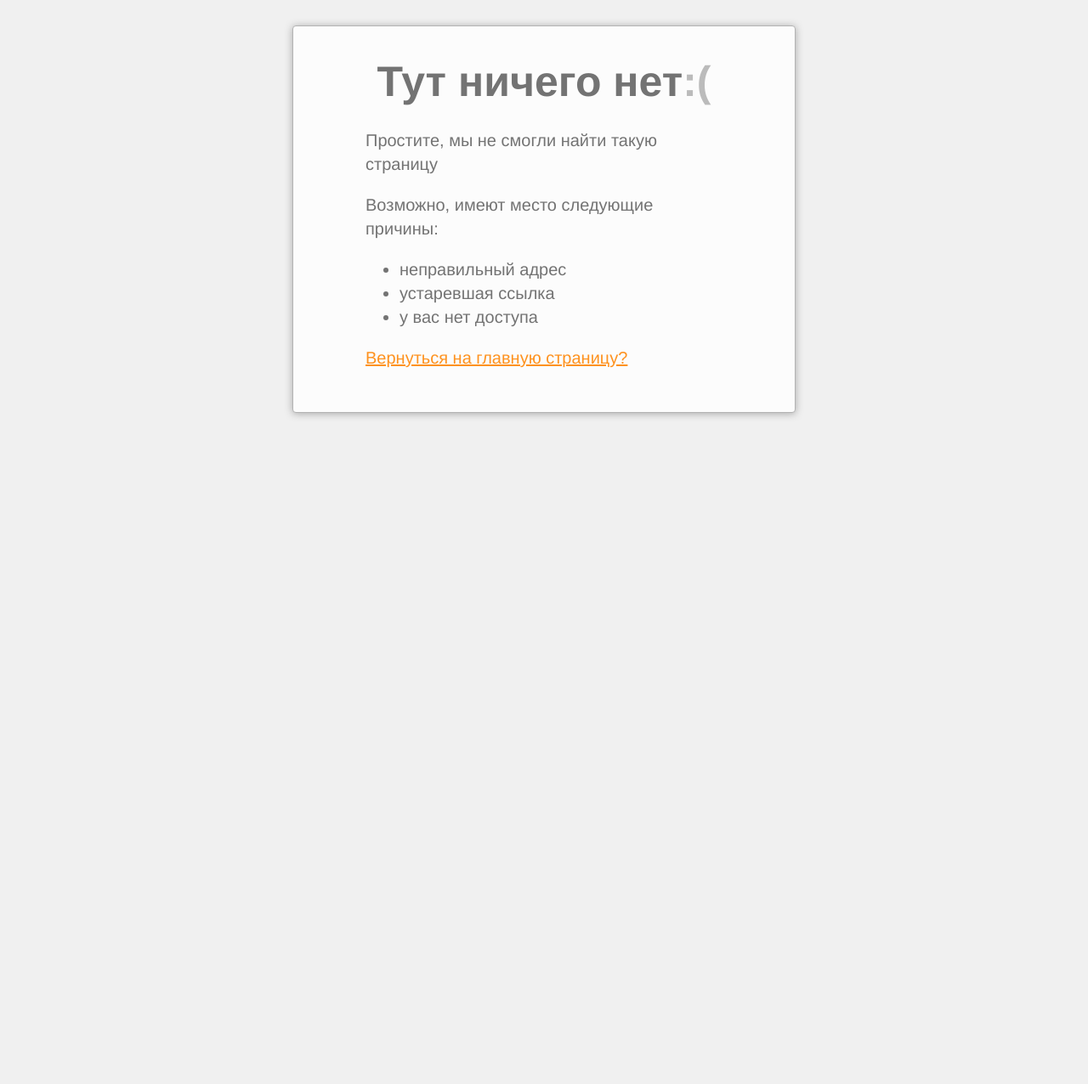
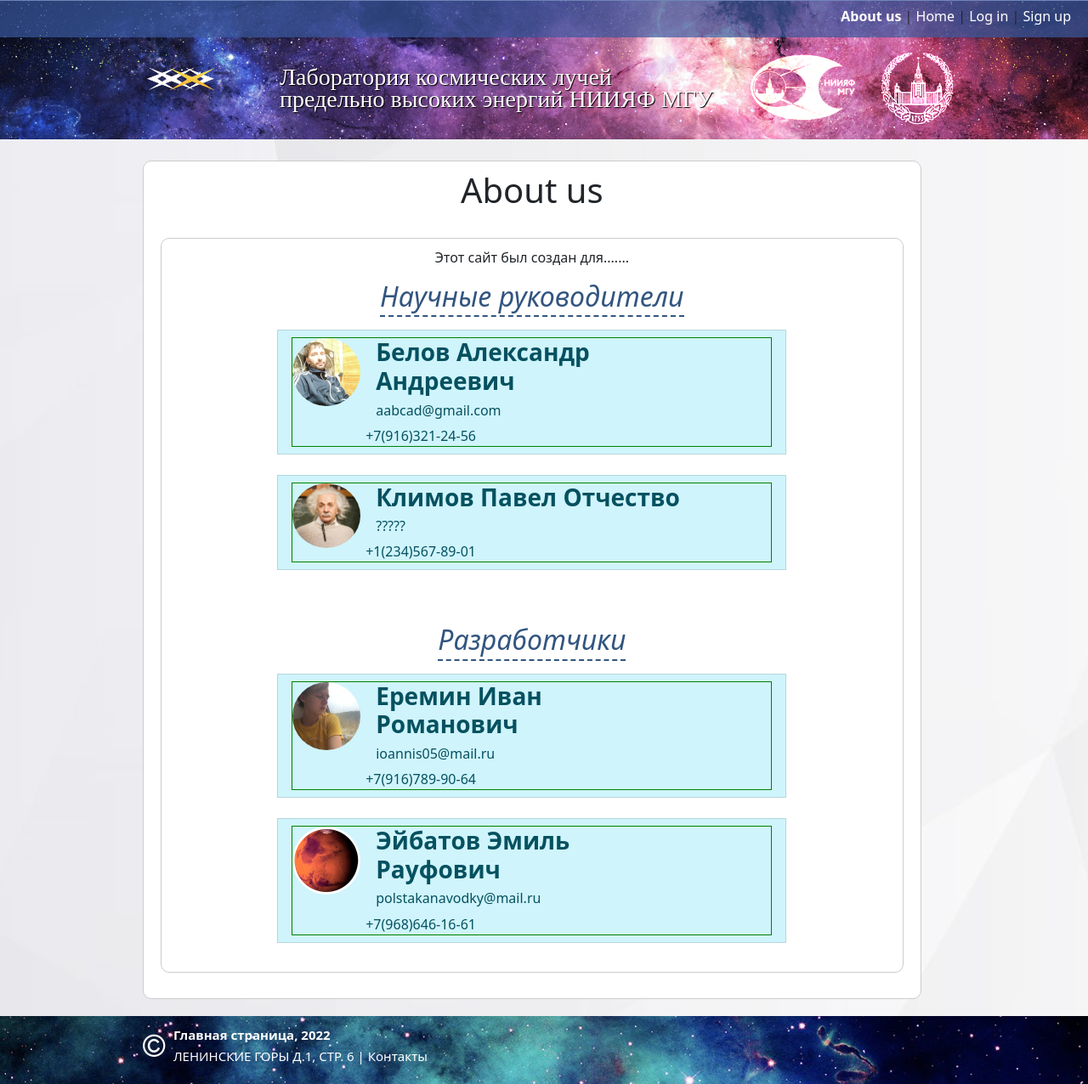
Before and after one commit to Jonny-programmer/PGI, a Flask app: page /about in a window 1280 px wide. Shown: the whole page at 85% size. Before the commit the page ends 491 px from the top, so only its background shows below. Run offline with Flask 2, Linux system fonts and the light colour scheme.

Commit message:
About us page

```diff
--- a/main.py
+++ b/main.py
@@ -759,6 +759,11 @@
                            title='All PGI files')
 
 
+@app.route('/about')
+def about():
+    return render_template('about.html', he=current_user, we_are_home=False)
+
+
 if __name__ == "__main__":
     app.run('0.0.0.0', port=5000, debug=True)
     # app.run('127.0.0.1', port=5000, debug=True)
--- /dev/null
+++ b/static/css/about.css
@@ -0,0 +1,48 @@
+
+h2 {
+    font-style: italic;
+    display:inline-block;
+    color: #32557f;
+    text-decoration: none;
+    border-bottom: 2px dashed #32557f;
+    padding-bottom: 3px;
+}
+
+fieldset {
+    margin: 0 auto;
+    max-width: 90%;
+}
+
+.content-section {
+    border-radius: 10px;
+    border: 1px solid #ccc;
+}
+
+.media {
+    text-align: center;
+    margin: 0 auto;
+    align-items: center;
+    max-width: 80%
+}
+
+.profile-wrapper {
+    text-size: 10px;
+    margin: 0 auto !important;
+    max-width: 100%;
+    border: 1px solid green;
+    text-align: center;
+    dislpay: grid;
+    grid-template-columns: 60% 20% 20%;
+}
+
+.date {
+    display: table-cell;
+}
+
+img {
+    align: left;
+    max-width: 80px;
+}
+.col {
+    width: max-content;
+}
--- a/templates/NEW_BASE.html
+++ b/templates/NEW_BASE.html
@@ -21,6 +21,7 @@
      <div class="head">
             <div class="head-bar">
                <div class="user_settings" align="right">
+                  <a href="/about" style="text-align: center;"><span style="font-weight:bold">About us</span></a>  |
                    <a href="/">Home</a> |
                    {% if he.is_authenticated %}
                    <a href="{{ url_for('user', nickname=he.nickname) }}">Your Profile</a> |
@@ -94,7 +95,7 @@
                     <div class="cop" align="left">
                         <strong >Главная страница, 2022</strong><br>
                         <em>ЛЕНИНСКИЕ ГОРЫ Д.1, СТР. 6</em>
-                        <span>|</span><a href="https://uhecr.sinp.msu.ru/ru/kontakty.html"> Контакты</a>
+                        <span>|</span><a href="/about"> Контакты</a>
                     </div>
                 </div>
             </div>
--- /dev/null
+++ b/templates/about.html
@@ -0,0 +1,124 @@
+{% extends "NEW_BASE.html" %}
+
+{% block content %}
+<link rel="stylesheet" type="text/css" href="{{ url_for('static', filename='css/about.css') }}"/>
+
+<div class="block">
+    <div class="content-section">
+        <h1 style="align:center;">About us</h1>
+        <br>
+        <div class="content-section justify-content-center">
+            Этот сайт был создан для.......
+            <fieldset class="form-group">
+
+                <h2 style="align:center;">Научные руководители</h2>
+                <br>
+                <div class="media">
+                    <li class="list-group-item list-group-item-info">
+                        <div class="profile-wrapper" align="center">
+                            <div class="row">
+                                <div class="col-2" align="content">
+                                    <img align="left" class="rounded-circle account-img"  src="{{ url_for('static', filename='img/about_us_pics/belov.jpg') }}"/>
+                                </div>
+                                <div class="col-8" align="left">
+                                    <div class="row field-group">
+                                        <span style="float:left">
+                                            <h3><b>Белов Александр Андреевич</b></h3>
+                                        </span>
+                                    </div>
+                                    <div class="row">
+                                        <h6>aabcad@gmail.com</h6>
+                                    </div>
+                                    <div class="row">
+                                        +7(916)321-24-56
+                                    </div>
+                                </div>
+                            </div>
+                        </div>
+                    </li>
+                </div>
+                <br>
+                <div class="media">
+                    <li class="list-group-item list-group-item-info">
+                        <div class="profile-wrapper" align="center">
+                            <div class="row">
+                                <div class="col-2" align="content">
+                                    <img align="left" class="rounded-circle account-img"  src="{{ url_for('static', filename='img/about_us_pics/klimov.jpg') }}"/>
+                                </div>
+                                <div class="col-8" align="left">
+                                    <div class="row field-group">
+                                        <span style="float:left">
+                                            <h3><b>Климов Павел Отчество</b></h3>
+                                        </span>
+                                    </div>
+                                    <div class="row">
+                                        <h6>?????</h6>
+                                    </div>
+                                    <div class="row">
+                                        +1(234)567-89-01
+                                    </div>
+                                </div>
+                            </div>
+                        </div>
+                    </li>
+                </div>
+                <br>
+                <br>
+
+                <h2 style="align:center;">Разработчики</h2>
+                <br>
+                <div class="media">
+                    <li class="list-group-item list-group-item-info">
+                        <div class="profile-wrapper" align="center">
+                            <div class="row">
+                                <div class="col-2" align="content">
+                                    <img align="left" class="rounded-circle account-img"  src="{{ url_for('static', filename='img/about_us_pics/eremin.jpg') }}"/>
+                                </div>
+                                <div class="col-8" align="left">
+                                    <div class="row field-group">
+                                        <span style="float:left">
+                                            <h3><b>Еремин Иван Романович</b></h3>
+                                        </span>
+                                    </div>
+                                    <div class="row">
+                                        <h6>ioannis05@mail.ru</h6>
+                                    </div>
+                                    <div class="row">
+                                        +7(916)789-90-64
+                                    </div>
+                                </div>
+                            </div>
+                        </div>
+                    </li>
+                </div>
+                <br>
+                <div class="media">
+                    <li class="list-group-item list-group-item-info">
+                        <div class="profile-wrapper" align="center">
+                            <div class="row">
+                                <div class="col-2" align="content">
+                                    <img align="left" class="rounded-circle account-img"  src="{{ url_for('static', filename='img/about_us_pics/emil.jpg') }}"/>
+                                </div>
+                                <div class="col-8" align="left">
+                                    <div class="row field-group">
+                                        <span style="float:left">
+                                            <h3><b>Эйбатов Эмиль Рауфович</b></h3>
+                                        </span>
+                                    </div>
+                                    <div class="row">
+                                        <h6>polstakanavodky@mail.ru</h6>
+                                    </div>
+                                    <div class="row">
+                                        +7(968)646-16-61
+                                    </div>
+                                </div>
+                            </div>
+                        </div>
+                    </li>
+                </div>
+                <br>
+            </fieldset>
+        </div>
+    </div>
+</div>
+{% endblock %}
--- a/templates/base.html
+++ b/templates/base.html
@@ -61,6 +61,7 @@
         <div class="head">
             <div class="head-bar">
                <div class="user_settings" align="right">
+                   <a href="/about" style="text-align: center;"><span style="font-weight:bold">About us</span></a>  |
                    {% if we_are_home %}
                         <a href="#">Home</a> |
                    {% else %}
@@ -91,7 +92,7 @@
                 <div class="cop" align="left">
                     <strong >Главная страница, 2022</strong><br>
                     <em>ЛЕНИНСКИЕ ГОРЫ Д.1, СТР. 6</em>
-                    <span>|</span><a href="https://uhecr.sinp.msu.ru/ru/kontakty.html"> Контакты</a>
+                    <span>|</span><a href="/about"> Контакты</a>
                 </div>
             </div>
         </div>
```
Also changed, not shown: static/img/about_us_pics/belov.jpg (added), static/img/about_us_pics/emil.jpg (added), static/img/about_us_pics/eremin.jpg (added), static/img/about_us_pics/klimov.jpg (added).
